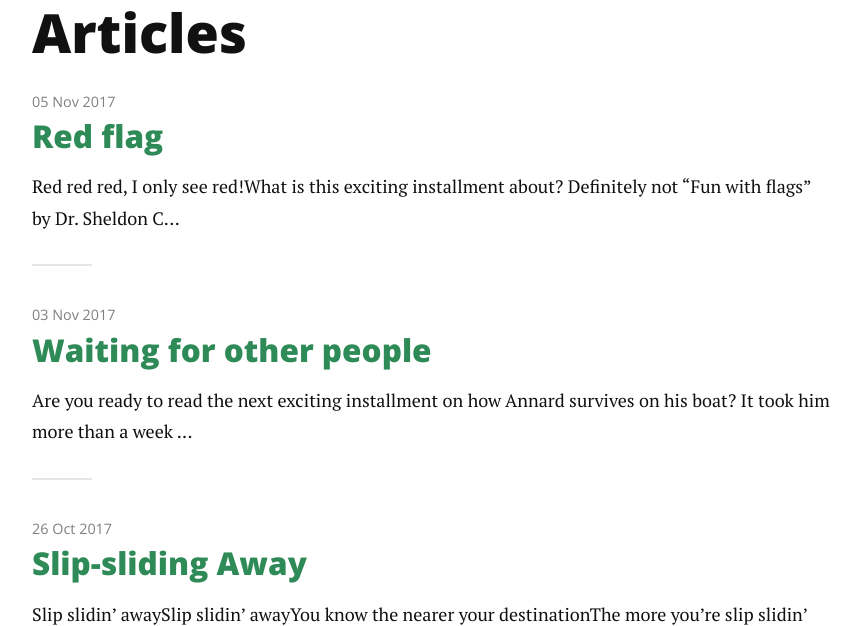
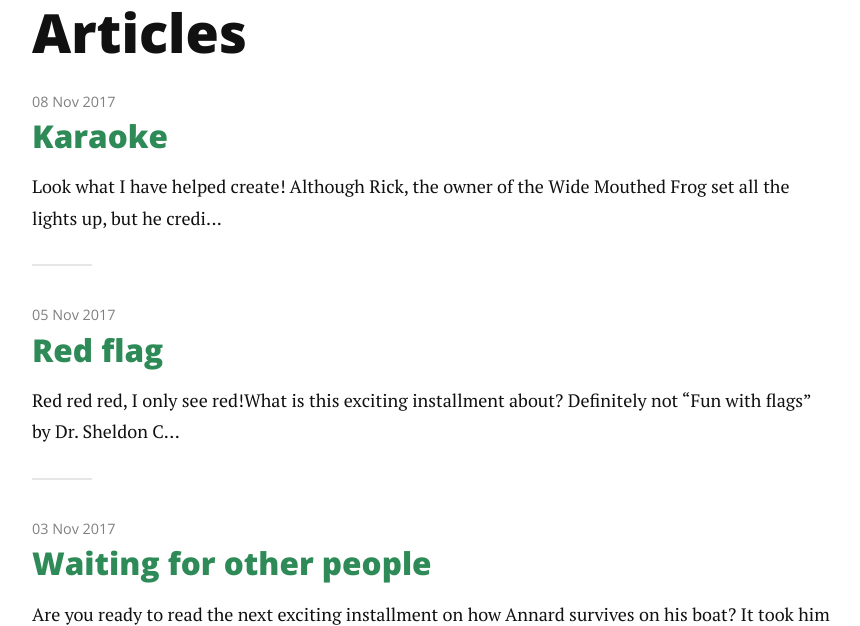
Before and after one commit to annard/annard.github.io, a Jekyll site: the page built from articles.md, in a window 1280 px wide and 900 px high, cut to the strip 274-900 px from the top of the window. Shown: the whole strip, without its empty margins (208-1068 px from the left). Built offline with Jekyll 4.4.1, drawn with Linux system fonts in a browser that asks for light colours; nearby versions of some CDN libraries.

Commit message:
karaoke and time changes

```diff
--- a/_posts/2017-11-03-waiting-for.markdown
+++ b/_posts/2017-11-03-waiting-for.markdown
@@ -1,7 +1,7 @@
 ---
 layout: post
 title:  "Waiting for other people"
-date: 2017-11-3 17:00:00 +0100
+date: 2017-11-3 17:00:00 +0000
 categories: boat
 ---
 Are you ready to read the next exciting installment on how Annard survives on his boat? It took him more than a week to get to the point of writing it, so it must be an awfully a.w.e.s.o.m.e episode!
--- a/_posts/2017-11-05-red-flag.markdown
+++ b/_posts/2017-11-05-red-flag.markdown
@@ -1,7 +1,7 @@
 ---
 layout: post
 title:  "Red flag"
-date: 2017-11-5 17:00:00 +0100
+date: 2017-11-5 17:00:00 +0000
 categories: boat
 ---
 Red red red, I only see red!
--- /dev/null
+++ b/_posts/2017-11-08-karaoke.markdown
@@ -0,0 +1,14 @@
+---
+layout: post
+title:  "Karaoke"
+date: 2017-11-8 20:30:00 +0000
+categories: entertainment
+---
+Look what I have helped create! Although Rick, the owner of the Wide Mouthed Frog set all the lights up, but he credits me for having helped him to get to this point!
+
+![lights](/images/Oleander/Dunstaffnage/IMG_2694.png)
+![smoke](/images/Oleander/Dunstaffnage/IMG_2698.png)
+
+I even sang "[99 Luftballons](https://www.youtube.com/watch?v=La4Dcd1aUcE)" to test the system, and I received a big applause.
+
+Also it seems my application for the Argyll College has been put into consideration... We keep waiting...
```
Also changed, not shown: images/Oleander/Dunstaffnage/IMG_2694.png (added), images/Oleander/Dunstaffnage/IMG_2698.png (added).
